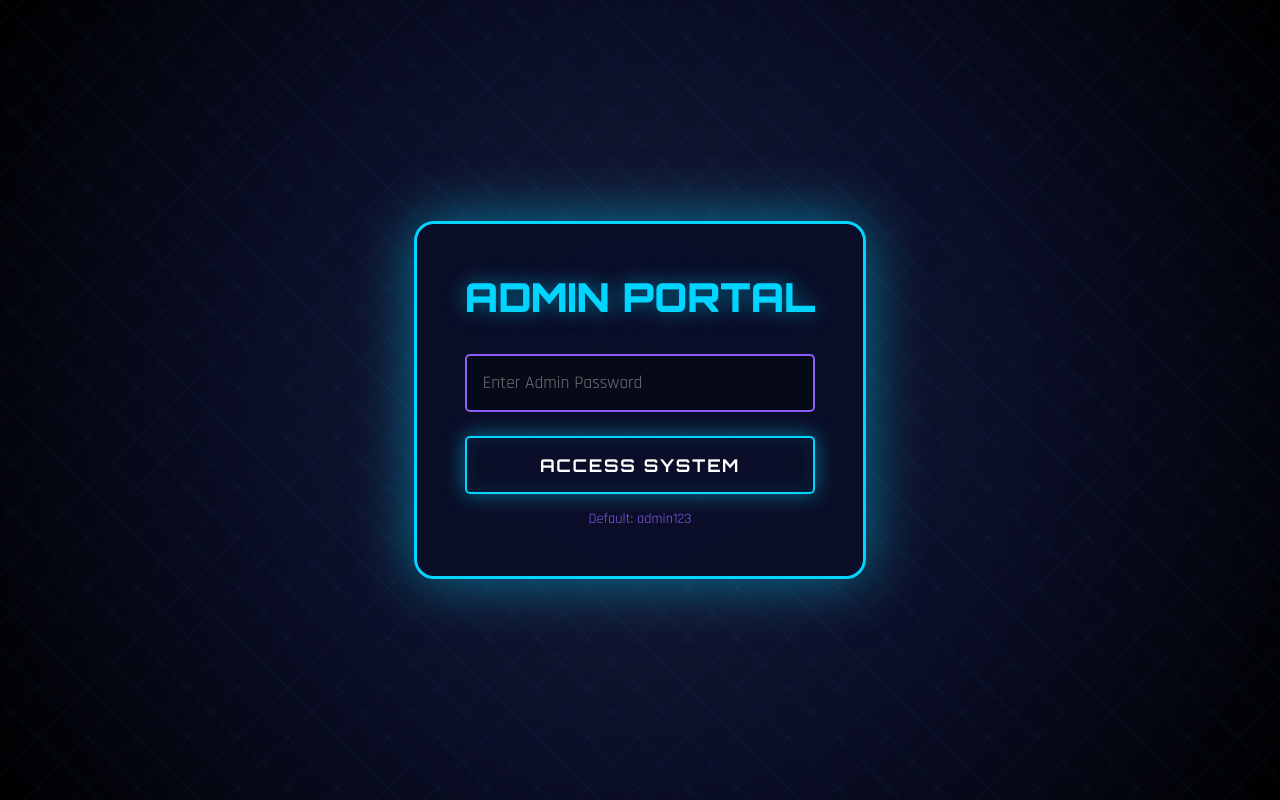
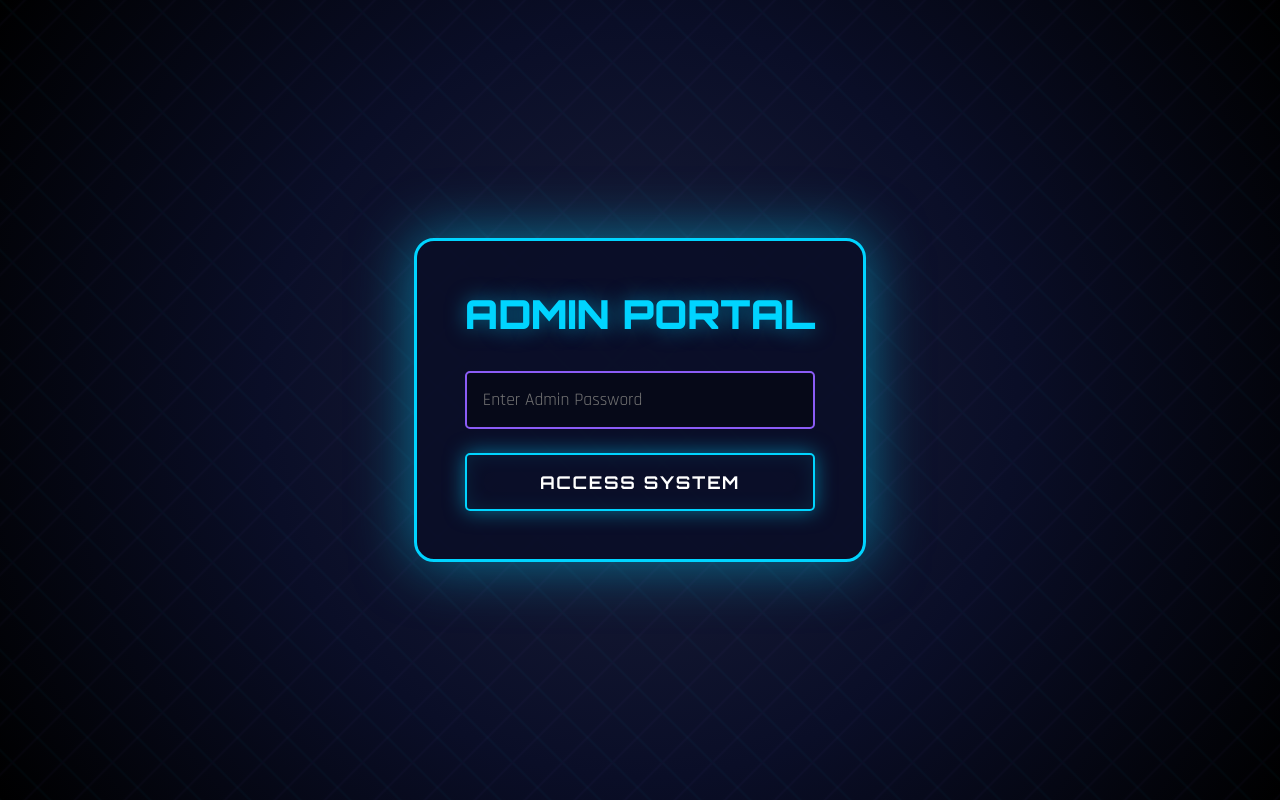
Before and after one commit to singlasaksham0/solo-leveling-game, a plain HTML site: page admin.html in a window 1280 px wide. Drawn offline with Linux system fonts and the light colour scheme.

Commit message:
Update admin.html

```diff
--- a/admin.html
+++ b/admin.html
@@ -17,7 +17,6 @@
             <div class="login-form">
                 <input type="password" id="admin-password" placeholder="Enter Admin Password" class="admin-input">
                 <button id="login-btn" class="neon-btn">ACCESS SYSTEM</button>
-                <p class="hint">Default: admin123</p>
             </div>
         </div>
     </div>
```
